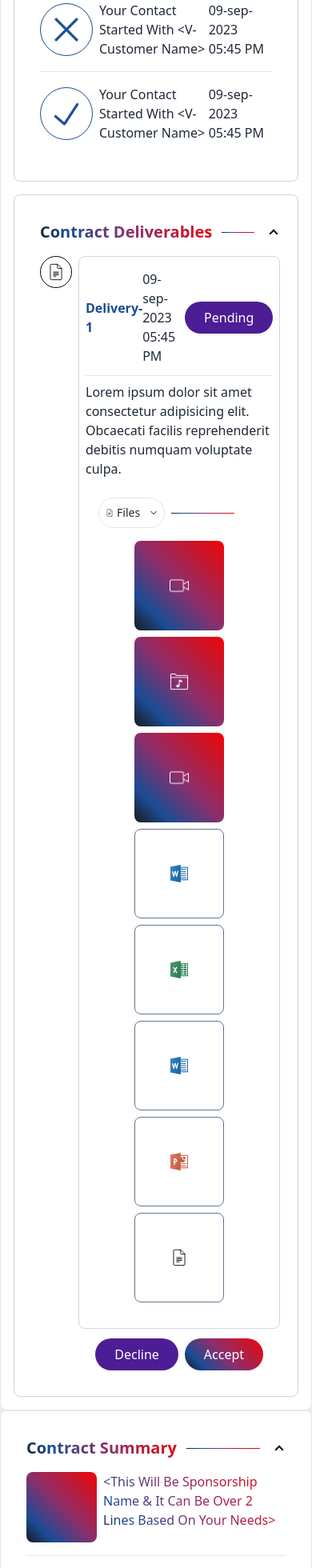
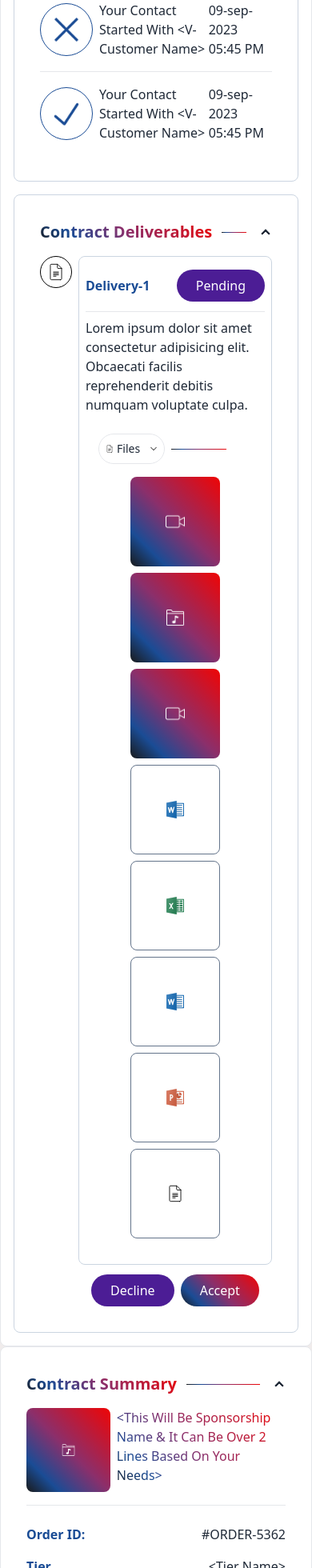
Before and after one commit to AHmedEMadEG/vverse-task, a Next.js app: page / in a window 390 px wide. Shown: the part 645-2605 px from the top of the page at 80% size. Built offline with nearby package versions, Linux system fonts and the light colour scheme.

Commit message:
fix: fixedcontract summary image bug

```diff
--- a/layouts/SponsorshipContract.tsx
+++ b/layouts/SponsorshipContract.tsx
@@ -93,7 +93,7 @@ const SponsershipContract = () => {
                           Delivery-1
                         </p>
                         <div className="flex items-center">
-                          <p>09-sep-2023 05:45 PM</p>
+                          <p className="hidden md:block">09-sep-2023 05:45 PM</p>
                           <div className="ms-3 bg-violet-900 px-6 py-2 rounded-3xl text-white">
                             Pending
                           </div>
@@ -161,8 +161,8 @@ const SponsershipContract = () => {
             </summary>
             <div className="collapse-content">
               <div className="flex gap-2 me-2">
-                <div className="flex justify-center bg-custom-gradient w-14 h-14 rounded-lg p-11">
-                  <img src="/deliverables-icons/docs.svg" />
+                <div className="flex justify-center bg-custom-gradient min-w-10 min-h-10 rounded-lg p-11">
+                  <img src="/deliverables-icons/musical.png" />
                 </div>
                 <p className="text-transparent bg-clip-text bg-text-gradient">
                   &lt;This Will Be Sponsorship Name & It Can Be Over 2 Lines
```
